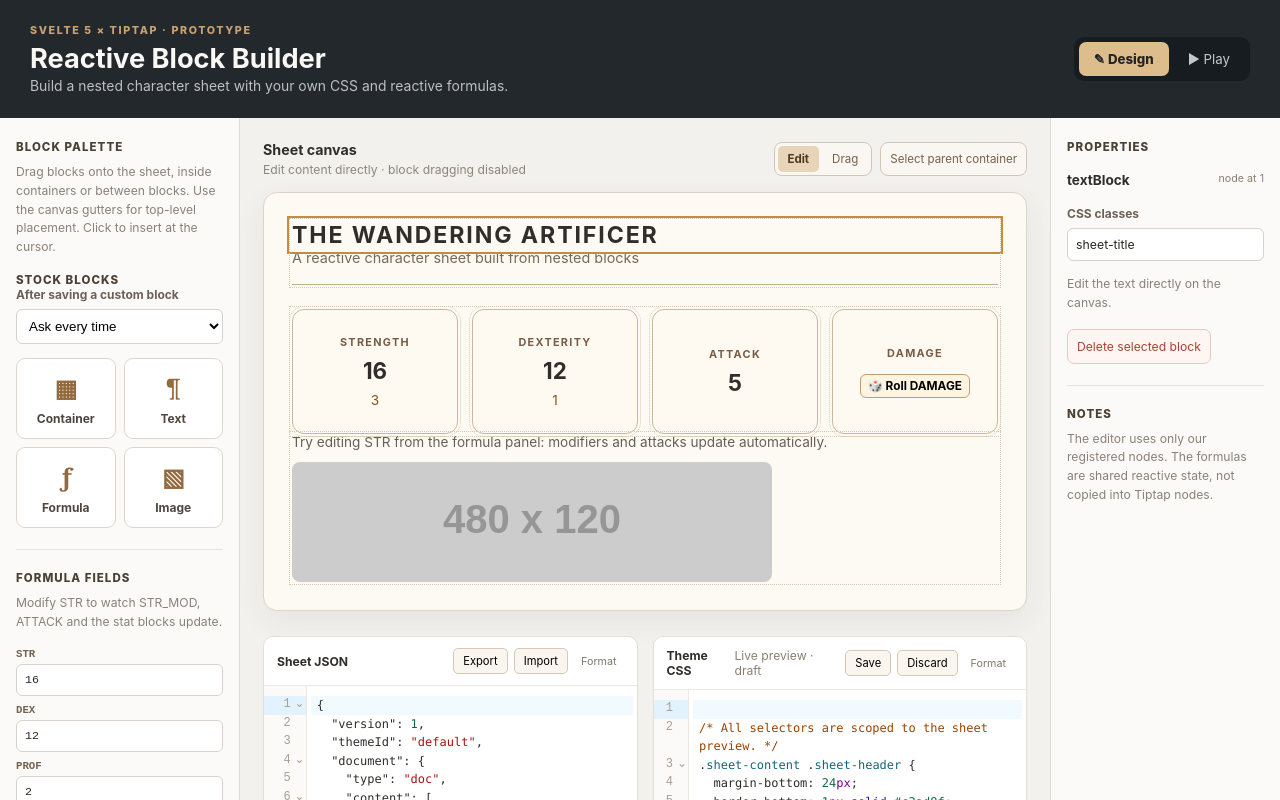
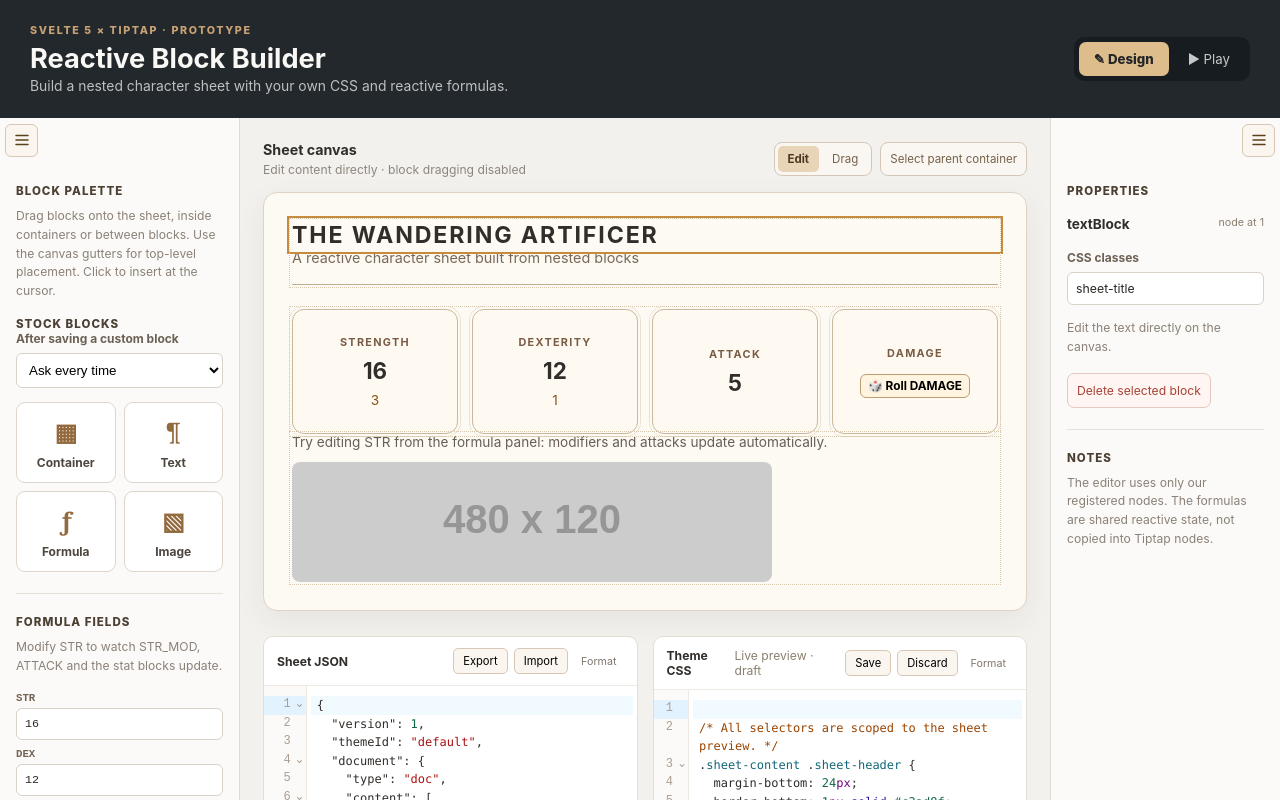
Before and after one commit to 0biWanKenobi/ReactiveBlockBuilder, a SvelteKit app: page / in a window 1280 px wide. Shown: the top 800 px of the page. Built offline with nearby package versions, Linux system fonts and the light colour scheme.

Commit message:
feat: hide side panels via burger menu
- add sidePane component w/ show and hide behavior, avoids style and
functionality duplication
- wrap panels in page with sidePane, remove replicated css from each

```diff
--- a/src/routes/+page.svelte
+++ b/src/routes/+page.svelte
@@ -13,9 +13,12 @@
   import LeftSidebar from './components/leftSidebar.svelte';
   import MainPane from './components/mainPane/mainPane.svelte';
   import Inspector from './components/inspector.svelte';
+  import SidePane from './components/sidePane.svelte';
 
   let editor = $state<Editor | null>(null);
   let mode = $state<'design' | 'play'>('design');
+  let leftCollapsed = $state(false);
+  let rightCollapsed = $state(false);
   let fields = $state<Sheet>(structuredClone(initialFields));
   const library = new CustomBlockLibrary();
   const repository = new CustomBlockRepository(new LocalStorageAdapter());
@@ -168,7 +171,8 @@
     </div>
   </header>
 
-  <div class="editor-layout">
+  <div class="editor-layout" class:left-collapsed={leftCollapsed} class:right-collapsed={rightCollapsed}>
+    <SidePane id="block-palette-pane" label="block palette" side="left" {mode} bind:collapsed={leftCollapsed}>
       <LeftSidebar
         {mode} {saveBehavior} {library} {editor} {repository}
         sheet={fields}
@@ -185,13 +189,16 @@
           if(!success) message = msg;
           else await reloadBlockStyles();
         }} />
+    </SidePane>
 
     <MainPane
       {mode} bind:editor bind:fields {library} {repository} {blockCSS} bind:message
       onSaveAsCustomBlock={startNewDefinition}
     />
 
+    <SidePane id="inspector-pane" label="inspector" side="right" {mode} bind:collapsed={rightCollapsed}>
       <Inspector {mode} {editor} />
+    </SidePane>
   </div>
 </div>
 
@@ -235,9 +242,11 @@
   .mode-switch button { background: transparent; border: 0; color: #c5c8ca; border-radius: 7px; padding: 9px 15px; font-size: .83rem; }
   .mode-switch button.active { background: #ddbd8c; color: #242526; font-weight: 800; }
   .editor-layout {
+    --left-pane-width: 240px;
+    --right-pane-width: 230px;
     display: grid;
     flex: 1;
-    grid-template-columns: 240px minmax(0, 1fr) 230px;
+    grid-template-columns: var(--left-pane-width) minmax(0, 1fr) var(--right-pane-width);
     align-items: stretch;
     min-height: 0;
     transition: grid-template-columns 460ms cubic-bezier(.2, .7, .2, 1);
@@ -251,15 +260,16 @@
   .confirmation-actions button { padding: 9px; border: 1px solid #d4c7b7; background: #f6e7cf; border-radius: 7px; cursor: pointer; }
 
   /* Keep the live editor and CodeMirror mounted while the workspace recedes. */
-  .playing .editor-layout { grid-template-columns: 0px minmax(0, 1fr) 0px; }
+  .editor-layout.left-collapsed { --left-pane-width: 44px; }
+  .editor-layout.right-collapsed { --right-pane-width: 44px; }
+  .playing .editor-layout { --left-pane-width: 0px; --right-pane-width: 0px; }
 
   @media (prefers-reduced-motion: reduce) {
     .editor-layout { transition-duration: 0ms; }
   }
 
   @media (max-width: 1000px) {
-    .editor-layout { grid-template-columns: 190px minmax(0,1fr); }
-    .playing .editor-layout { grid-template-columns: 0px minmax(0,1fr); }
+    .editor-layout { --left-pane-width: 190px; grid-template-columns: var(--left-pane-width) minmax(0,1fr); }
   }
   @media (max-width: 620px) {
     .topbar { flex-direction: column; align-items: flex-start; }
--- a/src/routes/components/inspector.svelte
+++ b/src/routes/components/inspector.svelte
@@ -63,7 +63,7 @@
 	}
 </script>
 
-<aside class="sidebar inspector" class:playing={mode === 'play'} inert={mode === 'play'}>
+<aside class="sidebar inspector" inert={mode === 'play'}>
 	<div class="panel-heading">Properties</div>
 	{#if mode !== 'design'}
 		<p class="muted">Switch to Design to modify nodes.</p>
@@ -135,12 +135,6 @@
 		padding: 22px 16px;
 		overflow: hidden;
 		background: #fbfaf8;
-		border-left: 1px solid #dedad4;
-		transition:
-			opacity 240ms ease,
-			padding 460ms ease,
-			border-color 460ms ease,
-			visibility 0s linear 460ms;
 	}
 	.panel-heading {
 		color: #4c4034;
@@ -194,29 +188,4 @@
 		padding: 9px;
 		font-size: 0.76rem;
 	}
-
-	@media (prefers-reduced-motion: reduce) {
-		.inspector {
-			transition-duration: 0ms;
-		}
-	}
-
-	@media (max-width: 1000px) {
-		.inspector {
-			grid-column: 1 / -1;
-			border-left: 0;
-			border-top: 1px solid #dedad4;
-		}
-		.inspector.playing {
-			max-height: 0;
-			padding-block: 0;
-			border-width: 0;
-		}
-	}
-	@media (max-width: 620px) {
-		.inspector {
-			width: 100%;
-			flex-shrink: 0;
-		}
-	}
 </style>
--- a/src/routes/components/leftSidebar.svelte
+++ b/src/routes/components/leftSidebar.svelte
@@ -107,7 +107,7 @@
 	}
 </script>
 
-<aside class="sidebar" class:playing={mode === 'play'} inert={mode === 'play'}>
+<aside class="sidebar" inert={mode === 'play'}>
 	<div class="panel-heading">Block palette</div>
 	<p class="muted">
 		Drag blocks onto the sheet, inside containers or between blocks. Use the canvas gutters for
@@ -162,19 +162,6 @@
 		padding: 22px 16px;
 		overflow: hidden;
 		background: #fbfaf8;
-		border-right: 1px solid #dedad4;
-		transition:
-			opacity 240ms ease,
-			padding 460ms ease,
-			border-color 460ms ease,
-			visibility 0s linear 460ms;
-		&.playing {
-			padding-inline: 0;
-			opacity: 0;
-			visibility: hidden;
-			border-color: transparent;
-			pointer-events: none;
-		}
 	}
 
 	.panel-heading {
--- /dev/null
+++ b/src/routes/components/sidePane.svelte
@@ -0,0 +1,158 @@
+<script lang="ts">
+	import type { Snippet } from 'svelte';
+	import type { EditorMode } from './leftSidebar.svelte';
+
+	let {
+		id,
+		label,
+		side,
+		mode,
+		collapsed = $bindable(false),
+		children
+	}: {
+		id: string;
+		label: string;
+		side: 'left' | 'right';
+		mode: EditorMode;
+		collapsed?: boolean;
+		children: Snippet;
+	} = $props();
+</script>
+
+<div
+	class="side-pane"
+	class:right={side === 'right'}
+	class:collapsed
+	class:playing={mode === 'play'}
+	inert={mode === 'play'}
+>
+	<div class="pane-toolbar">
+		<button
+			type="button"
+			class="pane-toggle"
+			aria-label={`${collapsed ? 'Show' : 'Hide'} ${label}`}
+			title={`${collapsed ? 'Show' : 'Hide'} ${label}`}
+			aria-expanded={!collapsed}
+			aria-controls={id}
+			onclick={() => (collapsed = !collapsed)}
+		>
+			<svg
+				width="18"
+				height="18"
+				viewBox="0 0 24 24"
+				fill="none"
+				stroke="currentColor"
+				stroke-width="2"
+				stroke-linecap="round"
+				aria-hidden="true"
+			>
+				<path d="M4 6h16M4 12h16M4 18h16" />
+			</svg>
+		</button>
+	</div>
+	<div {id} class="pane-content" inert={collapsed || mode === 'play'}>
+		{@render children()}
+	</div>
+</div>
+
+<style>
+	.side-pane {
+		display: grid;
+		grid-template-rows: 44px 1fr;
+		min-width: 0;
+		min-height: 0;
+		overflow: clip;
+		background: #fbfaf8;
+		border-right: 1px solid #dedad4;
+		transition:
+			grid-template-rows 460ms ease,
+			opacity 240ms ease,
+			border-color 460ms ease,
+			visibility 0s linear 460ms;
+	}
+	.right {
+		border-right: 0;
+		border-left: 1px solid #dedad4;
+	}
+	.pane-toolbar {
+		position: sticky;
+		top: 0;
+		z-index: 5;
+		display: flex;
+		align-items: center;
+		align-self: start;
+		height: 44px;
+		padding: 5px;
+		background: #fbfaf8;
+	}
+	.right .pane-toolbar {
+		justify-content: flex-end;
+	}
+	.pane-toggle {
+		display: grid;
+		place-items: center;
+		width: 33px;
+		height: 33px;
+		flex-shrink: 0;
+		padding: 0;
+		border: 1px solid #d8c7b4;
+		border-radius: 6px;
+		background: #faf6ef;
+		color: #5b401e;
+		cursor: pointer;
+	}
+	.pane-toggle:hover {
+		background: #f6e7cf;
+	}
+	.pane-toggle:focus-visible {
+		outline: 2px solid #987451;
+		outline-offset: 1px;
+	}
+	.pane-content {
+		min-width: 0;
+		min-height: 0;
+		overflow: hidden;
+		transition:
+			opacity 240ms ease,
+			visibility 0s linear 460ms;
+	}
+	.collapsed {
+		grid-template-rows: 44px 0fr;
+	}
+	.collapsed .pane-content,
+	.playing .pane-content {
+		opacity: 0;
+		visibility: hidden;
+		pointer-events: none;
+	}
+	.playing {
+		grid-template-rows: 0px 0fr;
+		opacity: 0;
+		visibility: hidden;
+		border-color: transparent;
+		pointer-events: none;
+	}
+	@media (max-width: 1000px) {
+		.right {
+			grid-column: 1 / -1;
+			border-left: 0;
+			border-top: 1px solid #dedad4;
+		}
+		.playing {
+			max-height: 0;
+			border-width: 0;
+		}
+	}
+	@media (max-width: 620px) {
+		.side-pane {
+			width: 100%;
+			flex-shrink: 0;
+		}
+	}
+	@media (prefers-reduced-motion: reduce) {
+		.side-pane,
+		.pane-content {
+			transition-duration: 0ms;
+		}
+	}
+</style>
```
Also changed, not shown: scripts/test-side-panes.mjs (added, +94 -0 lines). Lines whose indentation alone changed are shown as unchanged.
